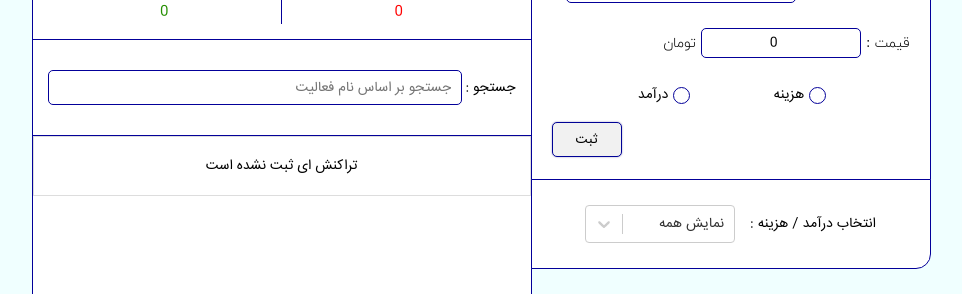
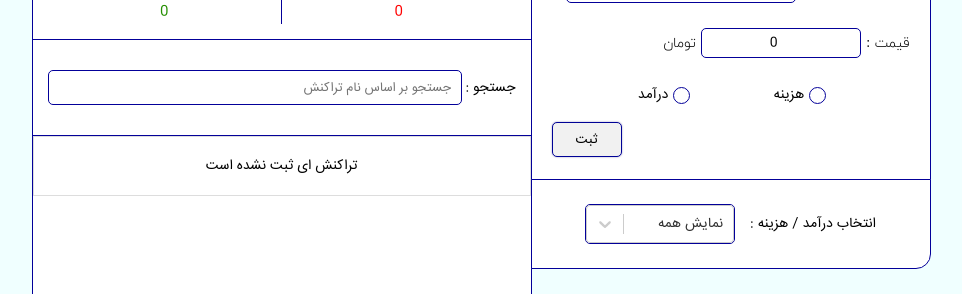
Before and after one commit to Ali-HSNZ/transaction_React, a React (Create React App) app: page / in a window 1280 px wide. Shown: the part 190-484 px from the top of the page, without its empty margins (159-1121 px from the left). Built offline with nearby package versions, Linux system fonts and the light colour scheme.

Commit message:
Fix Bugs & ( set Select option border )

```diff
--- a/src/Components/Sort/Sort.module.css
+++ b/src/Components/Sort/Sort.module.css
@@ -22,4 +22,6 @@
     font-family: iransansweb;
     text-align: center;
     direction: rtl;
+    border: 1px solid rgb(3, 0, 153);
+    border-radius: 5px;
 }
--- a/src/Components/Transction/Show/ShowTransaction.module.css
+++ b/src/Components/Transction/Show/ShowTransaction.module.css
@@ -65,7 +65,7 @@
     padding:0 10px ;
     border-radius:5px ;
     font-family: iransansweb;
-    font-size: 14px;
+    font-size: 13px;
 }
 .searchBox input:focus{
     box-shadow: 0 0 1.5px 0 rgba(3, 0, 153, 0.562);
--- a/src/Components/Transction/Show/Showtransaction.jsx
+++ b/src/Components/Transction/Show/Showtransaction.jsx
@@ -18,7 +18,7 @@ const ShowTransaction = ({transaction , expense , income , Search , deleteHandle
             </div>
 
             <div className={Styles.searchBox}>
-                <input type='text' dir='rtl' placeholder='جستجو بر اساس نام فعالیت' onChange={e => Search(e.target.value)}/>
+                <input type='text' dir='rtl' placeholder='جستجو بر اساس نام تراکنش' onChange={e => Search(e.target.value)}/>
                 <p dir='rtl'>جستجو : </p>
             </div>
 
```
